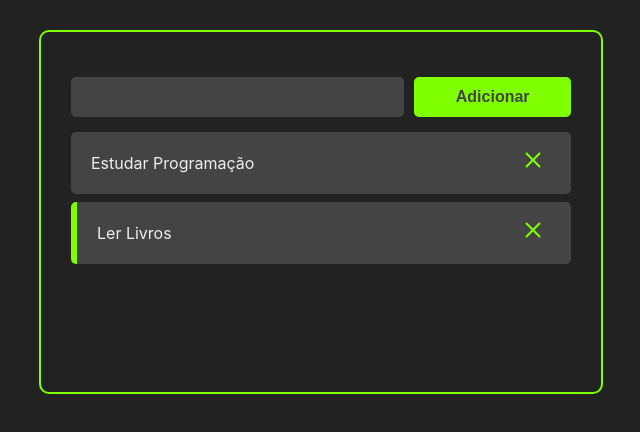
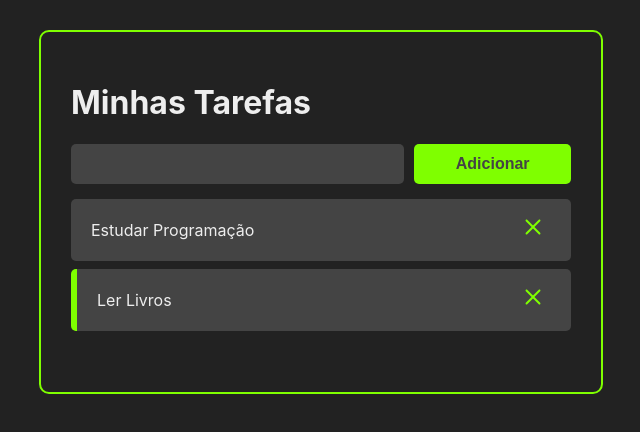
Before and after one commit to Gustavo-Ae/GODEV-2022, a React (Create React App) app in the folder Aulas_Gravadas/curso-react/: page / in a window 1280 px wide. Shown: the top 432 px of the page, without its empty margins (319-959 px from the left). Built offline with nearby package versions, Linux system fonts and the light colour scheme.

Commit message:
Componente Header

```diff
--- a/Aulas_Gravadas/curso-react/src/App.jsx
+++ b/Aulas_Gravadas/curso-react/src/App.jsx
@@ -4,6 +4,7 @@
 import Tasks from "./components/Tasks";
 import "./App.css"
 import AddTask from "./components/AddTask";
+import Header from "./components/Header";
 
 const App = () => {
 
@@ -55,6 +56,7 @@
   return(
     <>
       <div className="container">
+        <Header />
         <AddTask handleTaskAddition={handleTaskAddition} />
         <Tasks tasks={tasks} handleTaskClick={handleTaskClick} handleTaskDeletion={handleTaskDeletion}/>
       </div>
--- /dev/null
+++ b/Aulas_Gravadas/curso-react/src/components/Header.jsx
@@ -0,0 +1,7 @@
+import React from 'react';
+
+const Header = () => {
+    return <h1 style={{color : "#eee"}}>Minhas Tarefas</h1>
+}
+
+export default Header;
```
